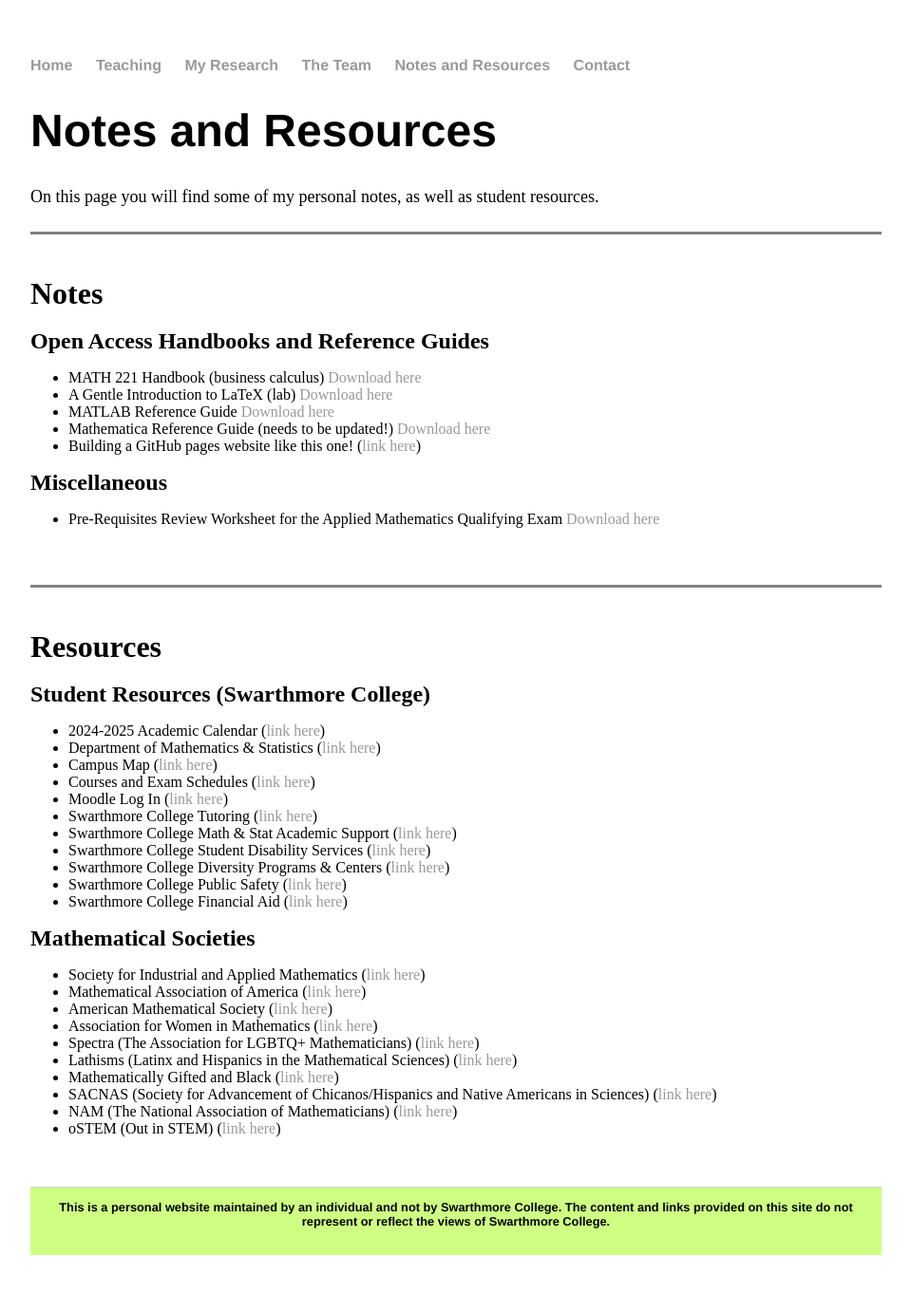
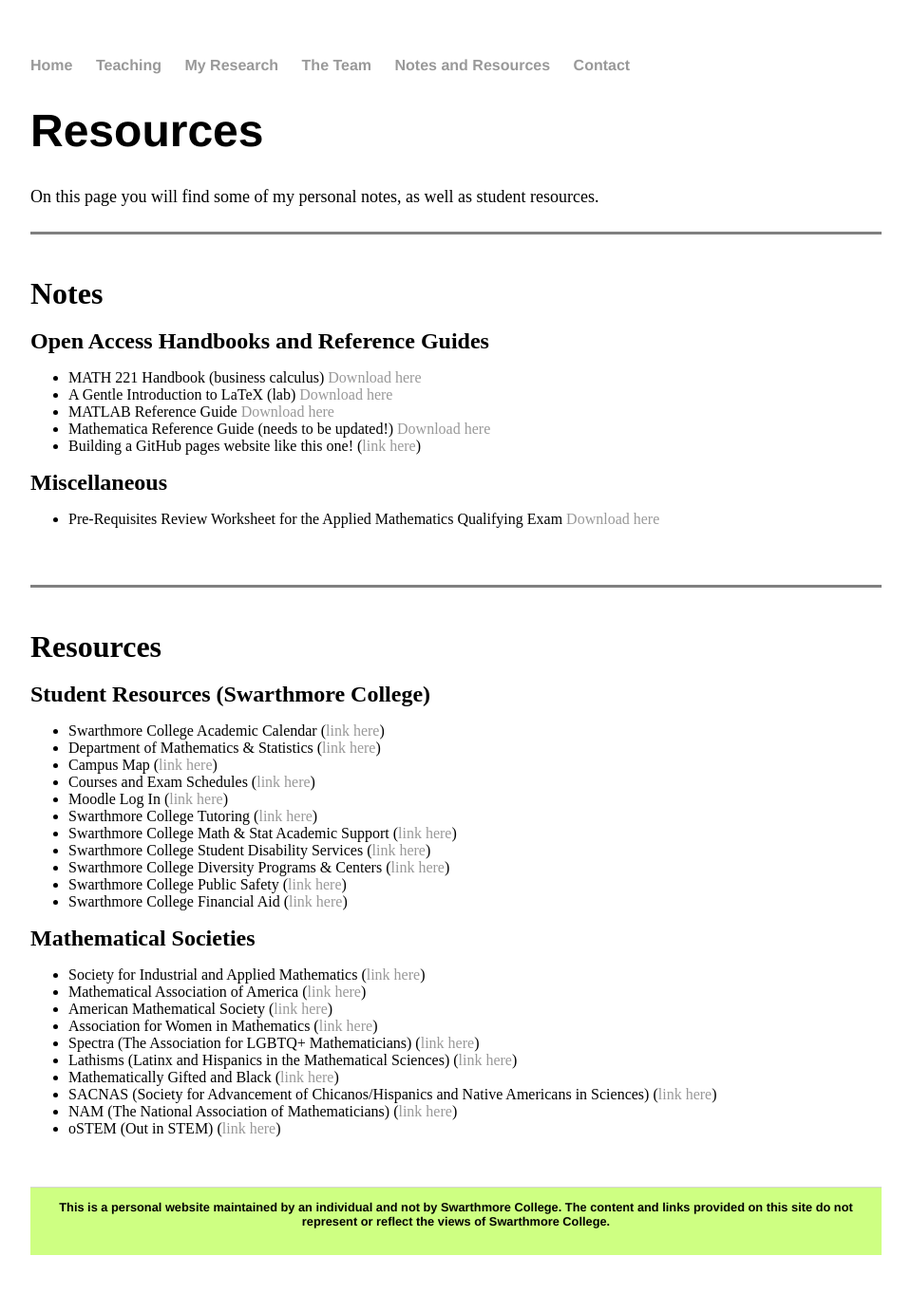
Before and after one commit to jhknakao/jhknakao.github.io, a Jekyll site: the page built from notes.html, in a window 1280 px wide. Shown: the whole page at 95% size, without its empty margins (160-1119 px from the left). Built offline with Jekyll 4.4.1, drawn with Linux system fonts in a browser that asks for light colours.

Commit message:
Update notes.html

```diff
--- a/notes.html
+++ b/notes.html
@@ -1,9 +1,9 @@
 ---
 layout: default
-title: Notes and Resources
+title: Resources
 ---
 <div class="blurb">
-	<h1>Notes and Resources</h1>
+	<h1>Resources</h1>
 	<font size="4">On this page you will find some of my personal notes, as well as student resources.</font>
 	<br>
 
@@ -39,7 +39,7 @@ title: Notes and Resources
 	<br>
 	<font size="5"><b>Student Resources (Swarthmore College)</b></font>
 	<ul>
-		<li>2024-2025 Academic Calendar (<a href="https://www.swarthmore.edu/academics/academic-calendar">link here</a>)</li>
+		<li>Swarthmore College Academic Calendar (<a href="https://www.swarthmore.edu/academics/academic-calendar">link here</a>)</li>
 		<li>Department of Mathematics & Statistics (<a href="https://www.swarthmore.edu/mathematics-statistics">link here</a>)</li>
 		<li>Campus Map (<a href="https://www.swarthmore.edu/visit-swarthmore/campus-map">link here</a>)</li>
 		<li>Courses and Exam Schedules (<a href="https://www.swarthmore.edu/registrar/courses">link here</a>)</li>
```
